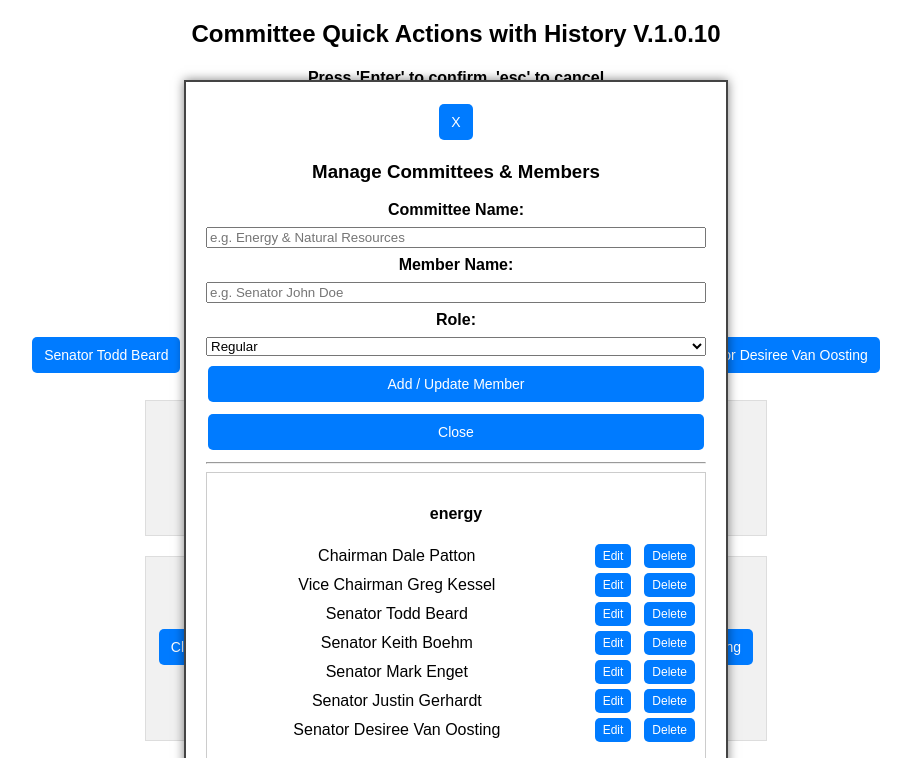
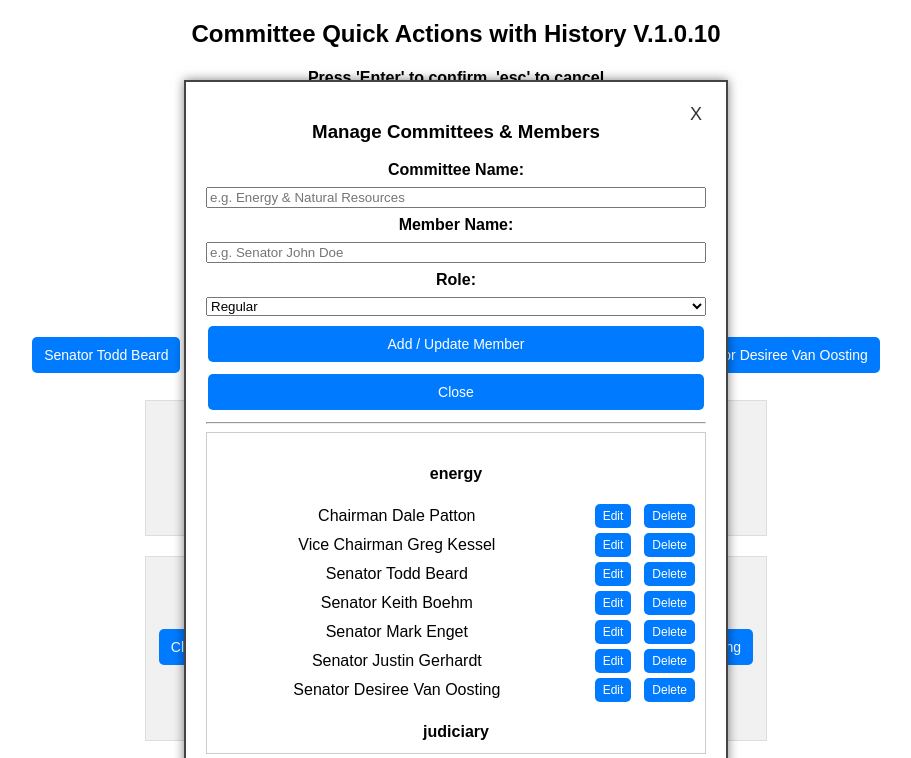
Before and after one commit to x11joe/x11joe.github.io, a plain HTML site: page index.html in a window 1280 px wide. Both pictures are taken after a click on the button "Manage Committees". Shown: the top 758 px of the page, without its empty margins (184-1095 px from the left). Drawn offline with Linux system fonts and the light colour scheme.

Commit message:
Update style.css

```diff
--- a/style.css
+++ b/style.css
@@ -273,6 +273,20 @@ button:hover {
   margin: 0;              /* so we don't add extra margin we had for main buttons */
 }
 
+.close-modal-x {
+  position: absolute;
+  top: 10px;
+  right: 10px;
+  background: transparent;
+  border: none;
+  color: #333;
+  font-size: 18px;
+  cursor: pointer;
+}
+
+.close-modal-x:hover {
+  color: red;
+}
 
 /* Adjust table cells for smaller screens */
 @media (max-width: 600px) {
```
